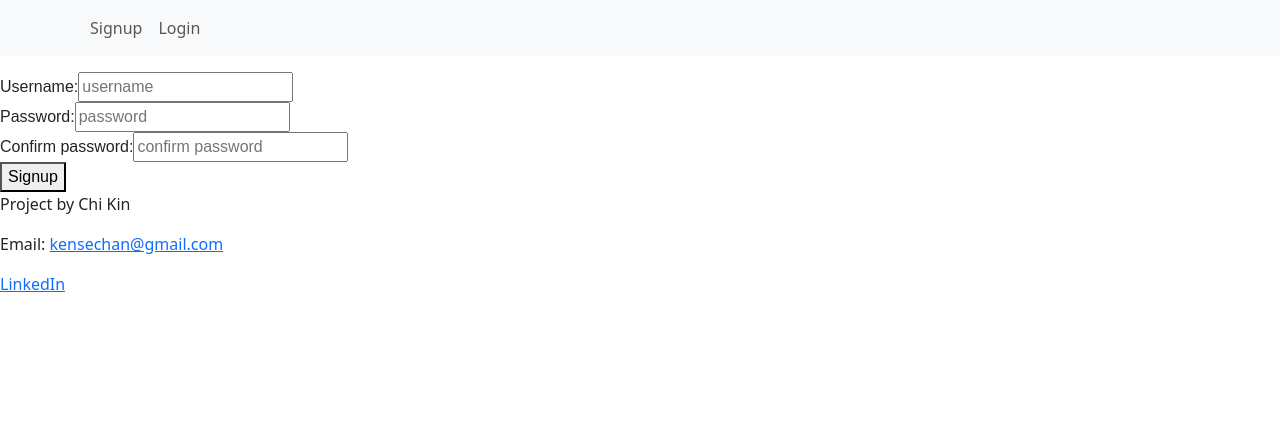
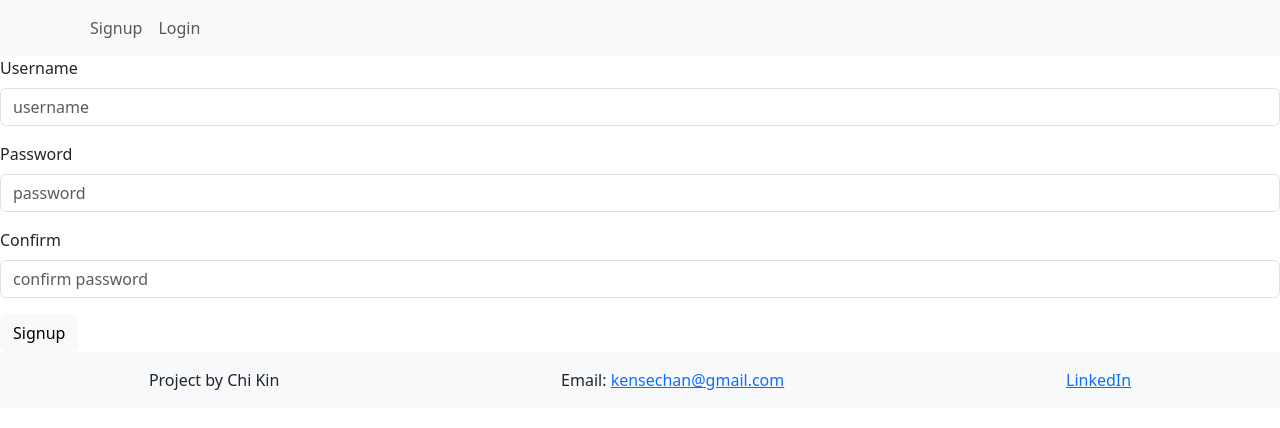
Before and after one commit to cckinwest/todolist-with-calendar-and-notification, a React (Create React App) app in the folder client/: page /signup in a window 1280 px wide. Shown: the top 428 px of the page. Built offline with nearby package versions, Linux system fonts and the light colour scheme.

Commit message:
continue to style with bootstrap

```diff
--- a/client/src/components/Dashboard/index.js
+++ b/client/src/components/Dashboard/index.js
@@ -23,8 +23,8 @@ function Dashboard() {
   return (
     <div>
       <TokenCounter />
+      <TaskList tasks={tasks} />
       <TaskForm />
-      <TaskList tasks={tasks} />
     </div>
   );
 }
--- a/client/src/components/Footer/index.js
+++ b/client/src/components/Footer/index.js
@@ -1,14 +1,19 @@
 import React from "react";
+import { Stack } from "react-bootstrap";
 
 function Footer() {
   return (
-    <footer>
-      <p>Project by Chi Kin</p>
-      <p>
+    <Stack
+      direction="horizontal"
+      gap={3}
+      className="bg-light d-flex justify-content-around align-items-center p-3"
+    >
+      <p className="m-0">Project by Chi Kin</p>
+      <p className="m-0">
         Email: <a href="mailto:kensechan@gmail.com">kensechan@gmail.com</a>
       </p>
       <a href="https://www.linkedin.com/in/chi-kin-chan-6424ba1b9/">LinkedIn</a>
-    </footer>
+    </Stack>
   );
 }
 
--- a/client/src/components/Header/index.js
+++ b/client/src/components/Header/index.js
@@ -18,7 +18,7 @@ const Header = () => {
   };
 
   return (
-    <Navbar expand="lg" className="bg-body-tertiary">
+    <Navbar expand="lg" className="bg-light">
       <Container>
         <Navbar.Toggle aria-controls="basic-navbar-nav" />
         <Navbar.Collapse id="basic-navbar-nav">
--- a/client/src/components/SignupForm/index.js
+++ b/client/src/components/SignupForm/index.js
@@ -1,19 +1,23 @@
 import React from "react";
 import { useState } from "react";
 import axios from "axios";
+import { Form, Button, Alert } from "react-bootstrap";
 
 function SignupForm() {
   const [username, setUsername] = useState("");
   const [password, setPassword] = useState("");
   const [confirm, setConfirm] = useState("");
-  const [warning, setWarning] = useState("");
+  const [msg, setMsg] = useState("");
+  const [isWarning, setIsWarning] = useState(false);
 
   const handleSubmit = async (e) => {
     e.preventDefault();
     if (!username || !password || !confirm) {
-      setWarning("Invalid username or password!");
+      setMsg("Invalid username or password!");
+      setIsWarning(true);
     } else if (password !== confirm) {
-      setWarning("Password cannot be confirmed!");
+      setMsg("Password cannot be confirmed!");
+      setIsWarning(true);
     } else {
       const userData = {
         username: username,
@@ -25,13 +29,16 @@ function SignupForm() {
           res.data.message &&
           res.data.message === "The username is already used!"
         ) {
-          setWarning("The username is already used!");
+          setMsg("The username is already used!");
+          setIsWarning(true);
         } else if (res.data.token) {
-          setWarning(`${username} is registered successfully!`);
+          setMsg(`${username} is registered successfully!`);
+          setIsWarning(false);
           localStorage.setItem("token", res.data.token);
           window.location.assign("/dashboard");
         } else {
-          setWarning("There are some errors in the signup!");
+          setMsg("There are some errors in the signup!");
+          setIsWarning(true);
         }
       });
     }
@@ -42,48 +49,51 @@ function SignupForm() {
   };
 
   return (
-    <div style={{ fontFamily: "Arial" }}>
-      <p>{warning}</p>
-      <form onSubmit={handleSubmit}>
-        <label htmlFor="username">Username: </label>
-        <input
+    <Form onSubmit={handleSubmit}>
+      {msg && <Alert variant={isWarning ? "danger" : "light"}>{msg}</Alert>}
+      <Form.Group className="mb-3" controlId="SignupUsername">
+        <Form.Label>Username</Form.Label>
+        <Form.Control
+          type="text"
           placeholder="username"
-          name="username"
-          id="username"
           value={username}
           onChange={(e) => {
             setUsername(e.target.value);
-            setWarning("");
+            setMsg("");
           }}
         />
-        <br />
-        <label htmlFor="password">Password: </label>
-        <input
+      </Form.Group>
+
+      <Form.Group className="mb-3" controlId="SignupPassword">
+        <Form.Label>Password</Form.Label>
+        <Form.Control
+          type="password"
           placeholder="password"
-          name="password"
-          id="password"
           value={password}
           onChange={(e) => {
             setPassword(e.target.value);
-            setWarning("");
+            setMsg("");
           }}
         />
-        <br />
-        <label htmlFor="confirm">Confirm password: </label>
-        <input
+      </Form.Group>
+
+      <Form.Group className="mb-3" controlId="SignupConfirm">
+        <Form.Label>Confirm</Form.Label>
+        <Form.Control
+          type="password"
           placeholder="confirm password"
-          name="confirm"
-          id="confirm"
           value={confirm}
           onChange={(e) => {
             setConfirm(e.target.value);
-            setWarning("");
+            setMsg("");
           }}
         />
-        <br />
-        <button type="submit">Signup</button>
-      </form>
-    </div>
+      </Form.Group>
+
+      <Button variant="light" type="submit">
+        Signup
+      </Button>
+    </Form>
   );
 }
 
--- a/client/src/components/Task/index.js
+++ b/client/src/components/Task/index.js
@@ -1,6 +1,7 @@
 import React from "react";
 import axios from "axios";
 import { useState, useEffect } from "react";
+import { Form, Button, Card, Alert } from "react-bootstrap";
 
 const Task = ({ taskId, title, description }) => {
   const [formData, setFormData] = useState({
@@ -50,37 +51,43 @@ const Task = ({ taskId, title, description }) => {
   };
 
   return edit ? (
-    <form>
-      <label htmlFor="tasktitle">
-        <h4>Title: </h4>
-      </label>
-      <input
-        name="tasktitle"
-        id="tasktitle"
+    <Form>
+      <Form.Group className="mb-3" controlId="EditTitle">
+        <Form.Control
+          type="text"
           value={formData.tasktitle}
           onChange={handleChange}
         />
-      <br />
-      <label htmlFor="taskdescription">Description: </label>
-      <input
-        name="taskdescription"
-        id="taskdescription"
+      </Form.Group>
+
+      <Form.Group className="mb-3" controlId="EditDescription">
+        <Form.Control
+          type="text"
           value={formData.taskdescription}
           onChange={handleChange}
         />
-      <br />
-      <button type="submit" onClick={handleEdit}>
+      </Form.Group>
+
+      <Button variant="light" onClick={handleEdit}>
         Save
-      </button>
-      <button onClick={handleDelete}>Delete</button>
-    </form>
+      </Button>
+      <Button variant="danger" onClick={handleDelete}>
+        Delete
+      </Button>
+    </Form>
   ) : (
-    <div style={{ backgroundColor: "yellow", marginBottom: "5px" }}>
-      <h4>Title: {formData.tasktitle}</h4>
-      <p>Description: {formData.taskdescription}</p>
-      <button onClick={handleEdit}>Edit</button>
-      <button onClick={handleDelete}>Delete</button>
-    </div>
+    <Card bg="light">
+      <Card.Body>
+        <Card.Title>{formData.tasktitle}</Card.Title>
+        <Card.Text>{formData.taskdescription}</Card.Text>
+        <Button variant="light" onClick={handleEdit}>
+          Edit
+        </Button>
+        <Button variant="danger" onClick={handleDelete}>
+          Delete
+        </Button>
+      </Card.Body>
+    </Card>
   );
 };
 
--- a/client/src/components/TaskForm/index.js
+++ b/client/src/components/TaskForm/index.js
@@ -3,21 +3,30 @@ import { useState } from "react";
 import axios from "axios";
 import { jwtDecode } from "jwt-decode";
 
+import { Form, Button, Alert, CloseButton } from "react-bootstrap";
+
 function TaskForm() {
   const token = localStorage.getItem("token");
   const [title, setTitle] = useState("");
   const [description, setDescription] = useState("");
-  const [warning, setWarning] = useState("");
+  const [msg, setMsg] = useState("");
+  const [isWarning, setIsWarning] = useState(false);
+  const [showForm, setShowForm] = useState(false);
 
-  let user;
+  const user = jwtDecode(token);
 
-  if (token) {
-    user = jwtDecode(token);
-  }
+  const handleClick = () => {
+    setShowForm(true);
+  };
+
+  const handleCLose = () => {
+    setShowForm(false);
+  };
 
   const handleSubmit = async (e) => {
     e.preventDefault();
 
+    if (title && description) {
       const taskData = {
         title: title,
         description: description,
@@ -30,47 +39,64 @@ function TaskForm() {
           window.location.reload();
         })
         .catch((err) => {
-        setWarning("There are some errors occured!");
+          setMsg("There are errors in adding the task!");
+          setIsWarning(true);
         });
+
+      setShowForm(false);
+    } else {
+      setMsg("You must fill in the title and description of the task!");
+      setIsWarning(true);
+    }
 
     setTitle("");
     setDescription("");
   };
 
-  return (
-    <div>
-      {user && <h1>Hello {user.username}!</h1>}
-      <p>{warning}</p>
-      {user ? (
-        <form onSubmit={handleSubmit}>
-          <label htmlFor="title">Title: </label>
-          <input
-            id="title"
-            name="title"
+  return showForm ? (
+    <Form
+      className="p-3 m-3 bg-light position-relative"
+      onSubmit={handleSubmit}
+    >
+      {msg && <Alert variant={isWarning ? "danger" : "light"}>{msg}</Alert>}
+      <Form.Group className="mb-3 mt-3" controlId="TaskTitle">
+        <Form.Control
+          type="text"
+          placeholder="Enter the task title"
           value={title}
           onChange={(e) => {
             setTitle(e.target.value);
-              setWarning("");
+            setMsg("");
           }}
         />
-          <br />
-          <label htmlFor="description">Description: </label>
-          <input
-            id="description"
-            name="description"
+      </Form.Group>
+
+      <Form.Group className="mb-3" controlId="TaskDescription">
+        <Form.Control
+          type="text"
+          placeholder="Enter the task description"
           value={description}
           onChange={(e) => {
             setDescription(e.target.value);
-              setWarning("");
+            setMsg("");
           }}
         />
-          <br />
-          <button type="submit">Add Task</button>
-        </form>
+      </Form.Group>
+
+      <Button variant="light" type="submit">
+        Add Task
+      </Button>
+
+      <CloseButton
+        onClick={handleCLose}
+        style={{ top: "5px", right: "5px" }}
+        className="position-absolute"
+      />
+    </Form>
   ) : (
-        <h1>You are not authorized!</h1>
-      )}
-    </div>
+    <Button className="m-3" variant="light" onClick={handleClick}>
+      Add Task
+    </Button>
   );
 }
 
--- a/client/src/components/TaskList/index.js
+++ b/client/src/components/TaskList/index.js
@@ -1,21 +1,23 @@
 import React from "react";
 import Task from "../Task";
 
+import { ListGroup } from "react-bootstrap";
+
 const TaskList = ({ tasks }) => {
   return (
-    <ul className="taskList">
+    <ListGroup variant="flush">
       {tasks.map((task) => {
         return (
-          <li key={task._id}>
+          <ListGroup.Item key={task._id}>
             <Task
               taskId={task._id}
               title={task.title}
               description={task.description}
             />
-          </li>
+          </ListGroup.Item>
         );
       })}
-    </ul>
+    </ListGroup>
   );
 };
 
--- a/client/src/components/loginForm/index.js
+++ b/client/src/components/loginForm/index.js
@@ -1,17 +1,20 @@
 import React from "react";
 import { useState } from "react";
 import axios from "axios";
+import { Form, Button, Alert } from "react-bootstrap";
 
 function LoginForm() {
   const [username, setUsername] = useState("");
   const [password, setPassword] = useState("");
-  const [warning, setWarning] = useState("");
+  const [msg, setMsg] = useState("");
+  const [isWarning, setIsWarning] = useState(false);
 
   const handleSubmit = (e) => {
     e.preventDefault();
 
     if (!username || !password) {
-      setWarning("Invalid username or password!");
+      setMsg("Invalid username or password!");
+      setIsWarning(true);
     } else {
       const userData = {
         username: username,
@@ -20,47 +23,51 @@ function LoginForm() {
 
       axios.post("http://localhost:3001/user/login", userData).then((res) => {
         if (res.data.token) {
-          setWarning(`${username} login successfully!`);
+          setMsg(`${username} login successfully!`);
+          setIsWarning(false);
           localStorage.setItem("token", res.data.token);
           window.location.assign("/dashboard");
         } else {
-          setWarning("There are some errors in login!");
+          setMsg("There are some errors in login!");
+          setIsWarning(true);
         }
       });
     }
   };
 
   return (
-    <div style={{ fontFamily: "Arial" }}>
-      <p>{warning}</p>
-      <form onSubmit={handleSubmit}>
-        <label htmlFor="username">Username: </label>
-        <input
+    <Form onSubmit={handleSubmit}>
+      {msg && <Alert variant={isWarning ? "danger" : "light"}>{msg}</Alert>}
+      <Form.Group className="mb-3" controlId="LoginUsername">
+        <Form.Label>Username</Form.Label>
+        <Form.Control
+          type="text"
           placeholder="username"
-          name="username"
-          id="username"
           value={username}
           onChange={(e) => {
             setUsername(e.target.value);
-            setWarning("");
+            setMsg("");
           }}
         />
-        <br />
-        <label htmlFor="password">Password: </label>
-        <input
+      </Form.Group>
+
+      <Form.Group className="mb-3" controlId="LoginPassword">
+        <Form.Label>Password</Form.Label>
+        <Form.Control
+          type="password"
           placeholder="password"
-          name="password"
-          id="password"
           value={password}
           onChange={(e) => {
             setPassword(e.target.value);
-            setWarning("");
+            setMsg("");
           }}
         />
-        <br />
-        <button type="submit">Login</button>
-      </form>
-    </div>
+      </Form.Group>
+
+      <Button variant="light" type="submit">
+        Login
+      </Button>
+    </Form>
   );
 }
 
```
Also changed, not shown: 1 other file (tests, documents, lock files or other folders). Lines whose indentation alone changed are shown as unchanged.
